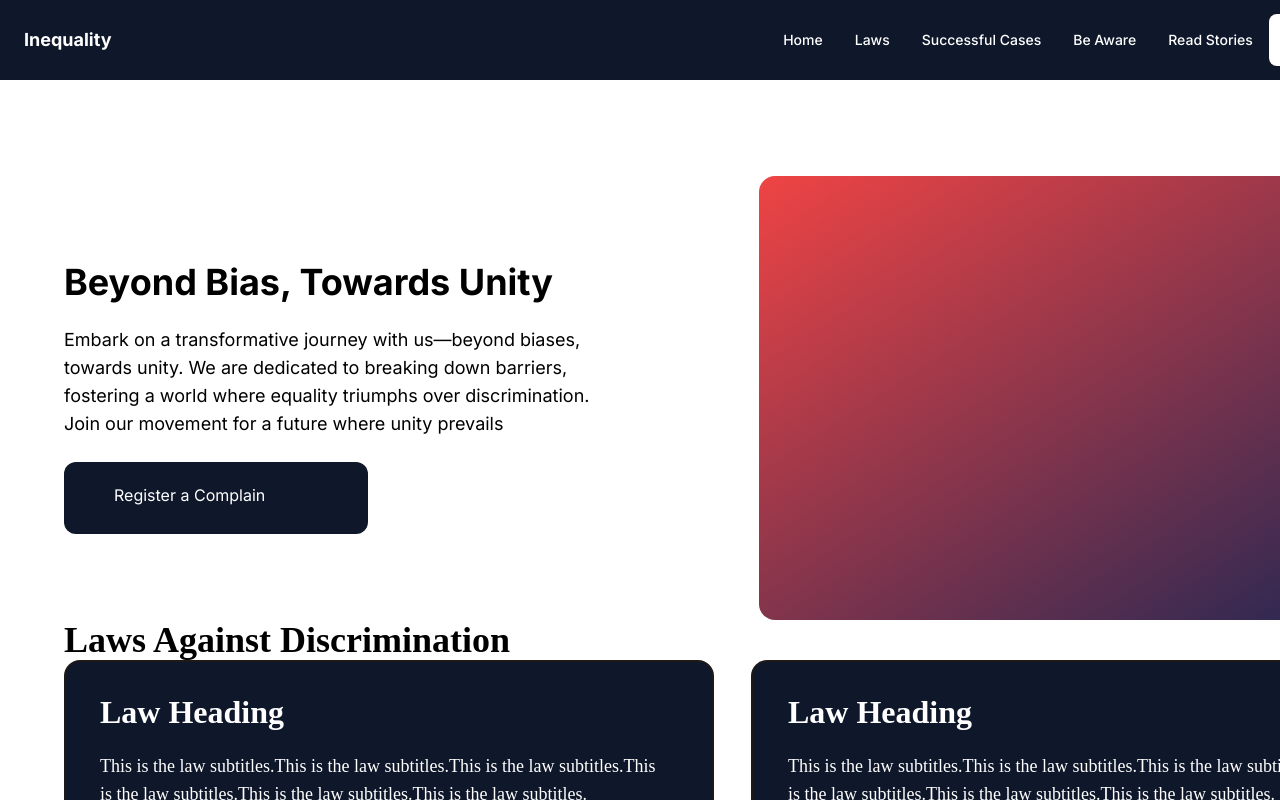
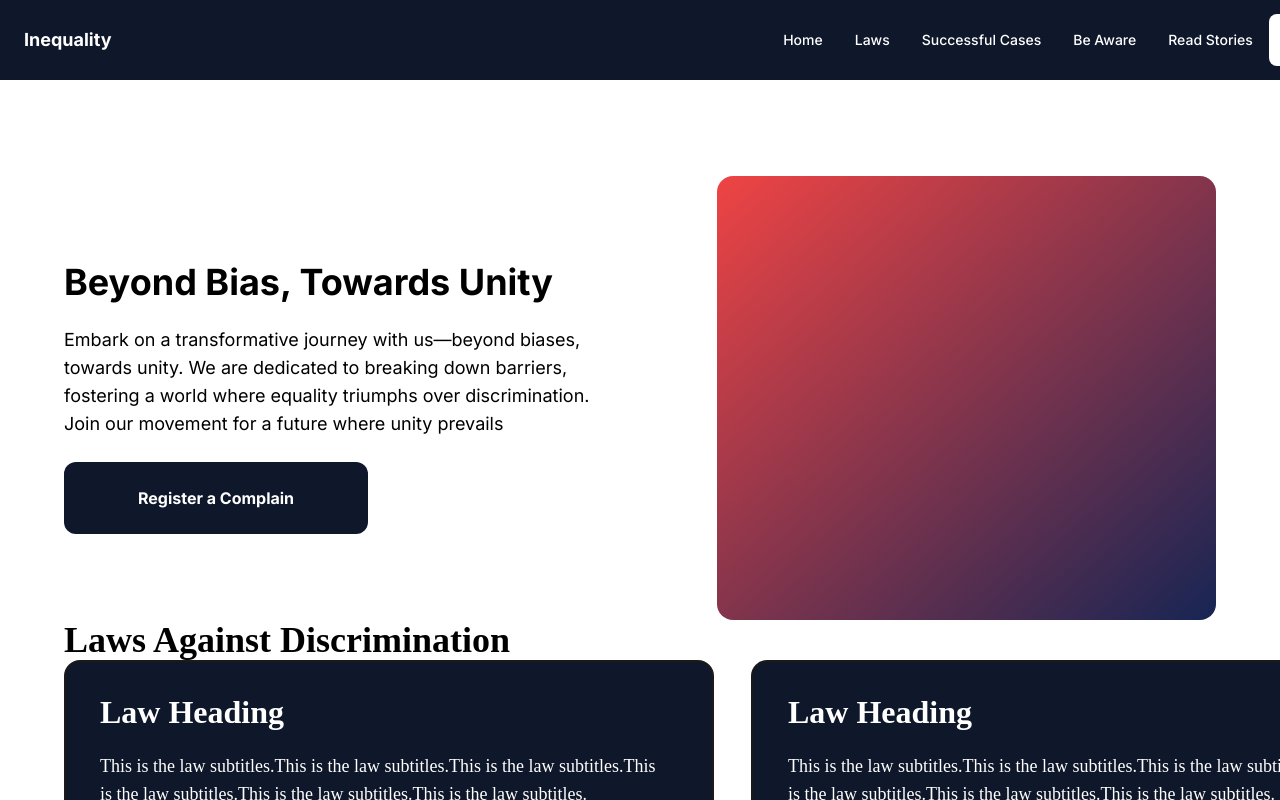
Before and after one commit to College-Class/sip-project, a Next.js app: page / in a window 1280 px wide. Shown: the top 800 px of the page. Built offline with nearby package versions, Linux system fonts and the light colour scheme.

Commit message:
button fixed :

```diff
--- a/components/heroSection.jsx
+++ b/components/heroSection.jsx
@@ -2,17 +2,17 @@ import React from 'react'
 
 function HeroSection() {
   return (
-  <div className="w-[1391px] h-[444px] flex justify-center items-center gap-[138px]">
-    <div className="flex-col justify-start items-start gap-6 inline-flex">
+    <div className=" h-444px flex justify-center items-center gap-[96px]">
+      <div className="flex-col justify-start items-start gap-6 inline-flex">
         <div className="text-black text-4xl font-bold ">Beyond Bias, Towards Unity</div>
         <div className="w-[557px] text-black text-lg font-normal ">Embark on a transformative journey with us—beyond biases, towards unity. We are dedicated to breaking down barriers, fostering a world where equality triumphs over discrimination. Join our movement for a future where unity prevails</div>
-        <div className="w-[304px] h-[72px] relative">
-            <div className="w-[304px] h-[72px] left-0 top-0 absolute bg-slate-900 rounded-xl" />
-            <div className="left-[50px] top-[21px] absolute text-white text-24px font-normal ">Register a Complain </div>
-        </div>
+
+        <button class=" bg-slate-900 w-[304px] h-[72px] rounded-xl hover:bg-emerald-300 hover:text-black text-white font-bold py-2 px-4 ">
+          Register a Complain
+        </button>
+      </div>
+      <div className="w-[696px] h-[444px] bg-gradient-to-br from-red-500 to-blue-950 rounded-2xl" />
     </div>
-    <div className="w-[696px] h-[444px] bg-gradient-to-br from-red-500 to-blue-950 rounded-2xl" />
-</div>
   )
 }
 
```
